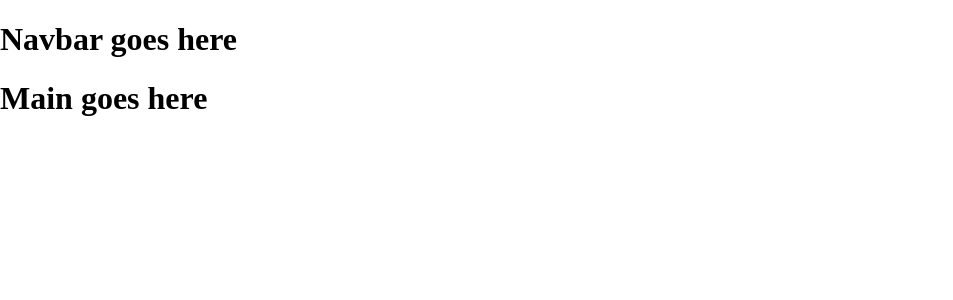
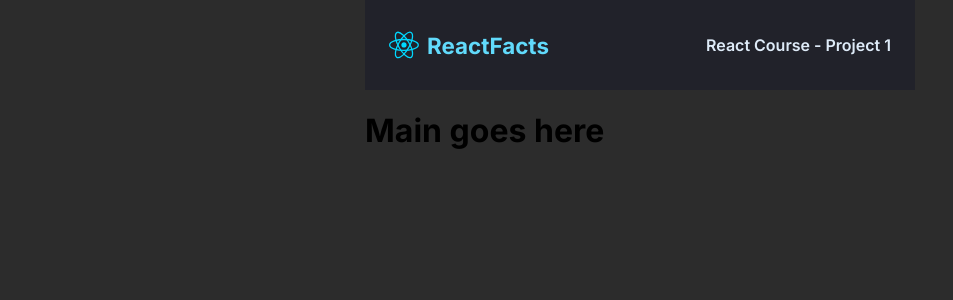
Before and after one commit to SGM-dev/react-facts, a React (Vite) app: page / in a window 1280 px wide. Shown: the top 300 px of the page, without its empty margins (0-953 px from the left). Built offline with nearby package versions, Linux system fonts and the light colour scheme.

Commit message:
build Navbar according to the design

```diff
--- a/components/Navbar.jsx
+++ b/components/Navbar.jsx
@@ -1,7 +1,12 @@
 import React from "react";
+import logo from "../images/reactjs-icon.svg";
 
 export default function Navbar() {
-    return (
-        <h1>Navbar goes here</h1>
-    )
+  return (
+    <nav className="navbar">
+      <img src={logo} className="nav--icon" />
+      <h3 className="nav--logo_text">ReactFacts</h3>
+      <h4 className="nav--title">React Course - Project 1</h4>
+    </nav>
+  );
 }
--- a/style.css
+++ b/style.css
@@ -4,4 +4,35 @@
 
 body {
   margin: 0;
+  font-family: "Inter", sans-serif;
+  width: 550px;
+  margin: 0 auto;
+  background: #2c2c2c;
 }
+
+.navbar {
+  display: flex;
+  justify-content: space-between;
+  align-items: center;
+  padding: 2em 1.5em;
+  gap: 0.5em;
+  height: 90px;
+  background: #21222a;
+}
+
+.nav--icon {
+  width: 30px;
+}
+
+.nav--logo_text {
+  margin-right: auto;
+  color: #61dafb;
+  font-size: 1.4rem;
+  font-weight: 700;
+}
+
+.nav--title {
+  color: #deebf8;
+  font-size: 1rem;
+  font-weight: 600;
+}
```
Also changed, not shown: images/reactjs-icon.svg (added).
